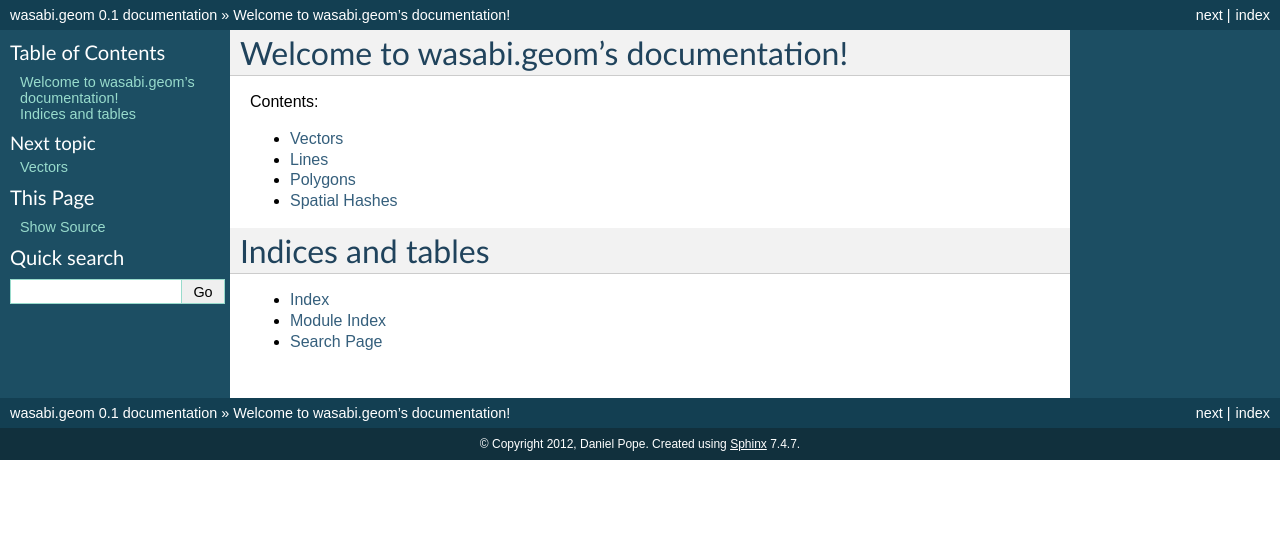
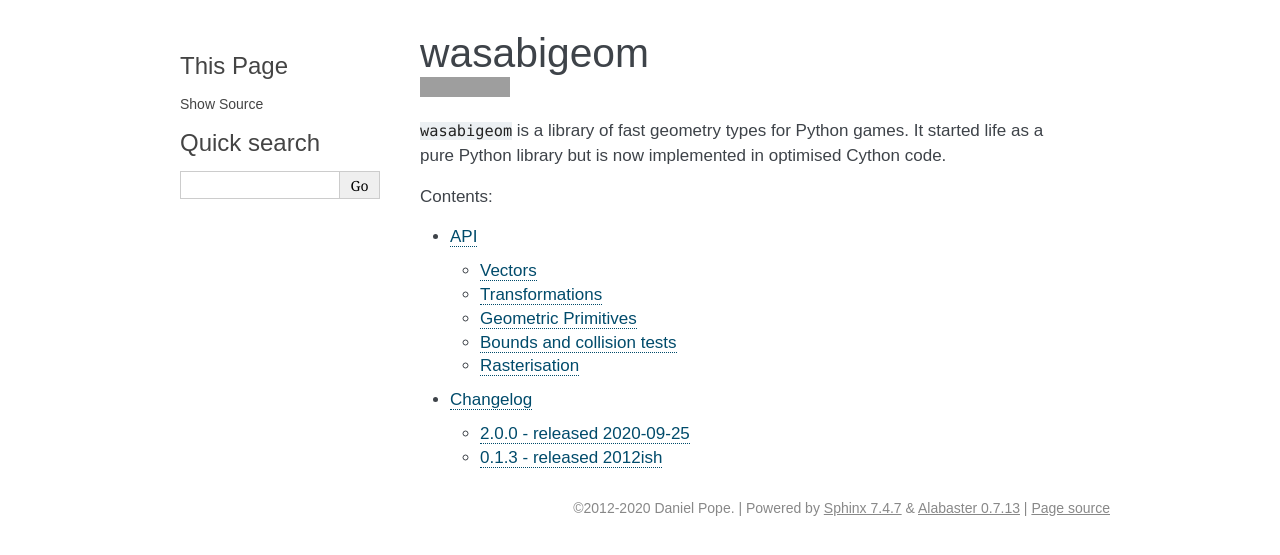
Before and after one commit to lordmauve/wasabi-geom, a Sphinx documentation site: the page built from doc/index.rst, in a window 1280 px wide. Shown: the top 555 px of the page. Built offline with Sphinx 7.4.7, drawn with Linux system fonts in a browser that asks for light colours; some web fonts are replaced; grey boxes are pictures that could not be loaded.

Commit message:
Update documentation

```diff
--- /dev/null
+++ b/doc/_static/custom.css
@@ -0,0 +1,20 @@
+@import url('https://fonts.googleapis.com/css2?family=Baloo+Tammudu+2&display=swap');
+
+body {
+    color: #666;
+    font-family: sans-serif !important;
+}
+
+h1, h2, h3, h4, h5, h6 {
+    font-family: 'Baloo Tammudu 2', sans-serif !important;
+    margin-bottom: 0 !important;
+}
+
+
+div.sphinxsidebar a {
+    border-bottom-style: none !important;
+}
+
+.py {
+    margin: 1em;
+}
--- /dev/null
+++ b/doc/api.rst
@@ -0,0 +1,53 @@
+API
+===
+
+.. currentmodule:: wasabigeom
+
+Vectors
+-------
+
+.. autoclass:: wasabigeom.vec2
+    :members:
+
+    ``vec2`` is a 2D vector that supports standard mathematical operations like
+    addition and multiplication:
+
+    .. code-block:: pycon
+
+        >>> vec2(3, 5) + (1, 2)
+        vec2(4.0, 7.0)
+        >>> vec2(1, 2) * 0.5
+        vec2(0.5, 1.0)
+
+    ``vec2`` is immutable and hashable.
+
+
+Transformations
+---------------
+
+.. autoclass:: wasabigeom.Matrix
+
+
+Geometric Primitives
+--------------------
+
+.. autoclass:: wasabigeom.Polygon
+.. autoclass:: wasabigeom.ConvexPolygon
+.. autoclass:: wasabigeom.Triangle
+.. autoclass:: wasabigeom.Line
+.. autoclass:: wasabigeom.Segment
+.. autoclass:: wasabigeom.PolyLine
+.. autoclass:: wasabigeom.Projection
+
+
+Bounds and collision tests
+--------------------------
+
+.. autoclass:: wasabigeom.Rect
+.. autoclass:: wasabigeom.SpatialHash
+
+
+Rasterisation
+-------------
+
+.. autofunction:: wasabigeom.bresenham
--- /dev/null
+++ b/doc/changelog.rst
@@ -0,0 +1,17 @@
+Changelog
+=========
+
+2.0.0 - released 2020-09-25
+---------------------------
+
+* Breaking Change: module name changed from ``wasabi.geom`` to ``wasabigeom``
+* Breaking Change: ``Vector`` class renamed to ``wasabigeom.vec2``
+* Breaking Change: ``vec2.angle()`` and other functions now return radians.
+* New: :func:`wasabigeom.bresenham()`
+* New: Cythonised the sources; hand-optimised ``vec2``
+
+
+0.1.3 - released 2012ish
+------------------------
+
+* Original, pure-Python release
--- a/doc/conf.py
+++ b/doc/conf.py
@@ -40,17 +40,17 @@ source_suffix = '.rst'
 master_doc = 'index'
 
 # General information about the project.
-project = u'wasabi.geom'
-copyright = u'2012, Daniel Pope'
+project = u'wasabigeom'
+copyright = u'2012-2020 Daniel Pope'
 
 # The version info for the project you're documenting, acts as replacement for
 # |version| and |release|, also used in various other places throughout the
 # built documents.
 #
 # The short X.Y version.
-version = '0.1'
+version = '2.0.0'
 # The full version, including alpha/beta/rc tags.
-release = '0.1'
+release = version
 
 # The language for content autogenerated by Sphinx. Refer to documentation
 # for a list of supported languages.
@@ -91,12 +91,12 @@ pygments_style = 'sphinx'
 
 # The theme to use for HTML and HTML Help pages.  See the documentation for
 # a list of builtin themes.
-html_theme = 'default'
+html_theme = 'alabaster'
 
 # Theme options are theme-specific and customize the look and feel of a theme
 # further.  For a list of options available for each theme, see the
 # documentation.
-#html_theme_options = {}
+html_theme_options = {}
 
 # Add any paths that contain custom themes here, relative to this directory.
 #html_theme_path = []
@@ -240,3 +240,9 @@ texinfo_documents = [
 
 # How to display URL addresses: 'footnote', 'no', or 'inline'.
 #texinfo_show_urls = 'footnote'
+
+
+# Autodoc configuration
+autodoc_default_options = {
+    'members': True,
+}
--- a/doc/index.rst
+++ b/doc/index.rst
@@ -1,25 +1,17 @@
-.. wasabi.geom documentation master file, created by
-   sphinx-quickstart on Thu Oct  4 21:58:06 2012.
-   You can adapt this file completely to your liking, but it should at least
-   contain the root `toctree` directive.
+wasabigeom
+==========
 
-Welcome to wasabi.geom's documentation!
-=======================================
+.. image:: https://github.com/lordmauve/cyvec/workflows/Build%20Wheels/badge.svg?branch=master
+    :alt: Wheels
+
+``wasabigeom`` is a library of fast geometry types for Python games. It started
+life as a pure Python library but is now implemented in optimised Cython code.
+
 
 Contents:
 
 .. toctree::
     :maxdepth: 2
 
-    vectors
-    lines
-    polygons
-    spatialhash
-
-
-Indices and tables
-==================
-
-* :ref:`genindex`
-* :ref:`modindex`
-* :ref:`search`
+    api
+    changelog
--- a/requirements-dev.txt
+++ b/requirements-dev.txt
@@ -1,3 +1,4 @@
 cython
 pytest
 hypothesis
+Sphinx
```
Also changed, not shown: doc/lines.rst (deleted, +0 -25 lines), doc/polygons.rst (deleted, +0 -16 lines), doc/spatialhash.rst (deleted, +0 -15 lines), doc/vectors.rst (deleted, +0 -12 lines), 1 other file.
